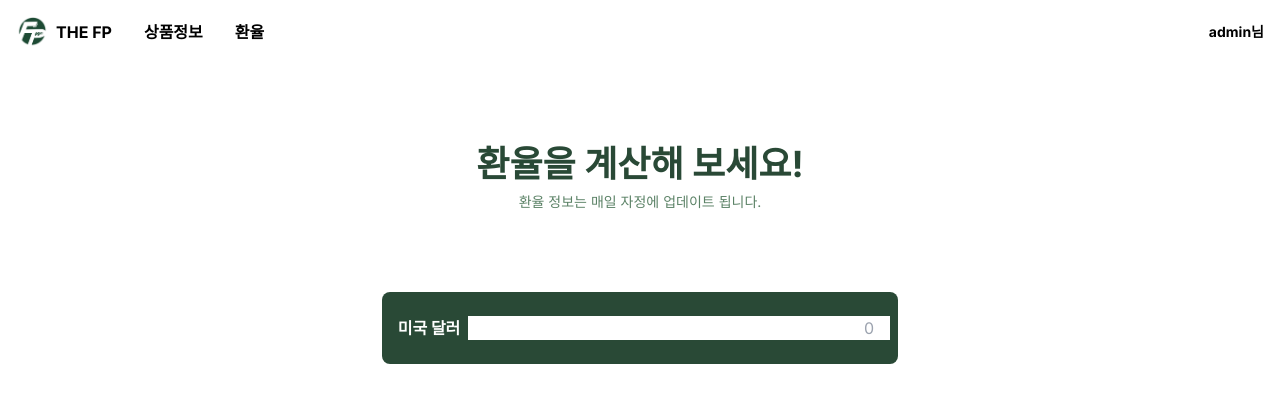
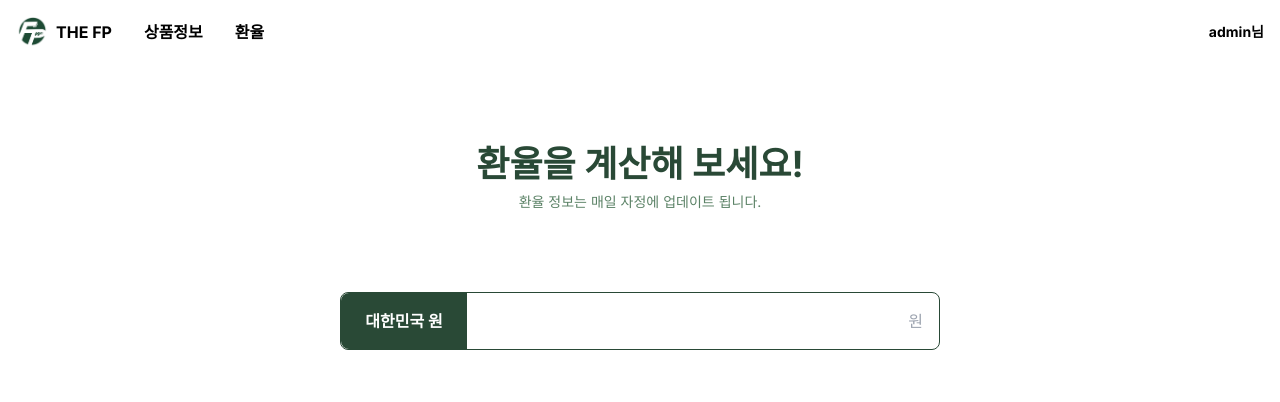
Before and after one commit to coolfin/thefp_FE, a Vue app: page /main/exchange in a window 1280 px wide. Shown: the top 402 px of the page. Built offline with nearby package versions, Linux system fonts and the light colour scheme.

Commit message:
design: 환율 input 디자인 구성

```diff
--- a/src/views/ExchangeView.vue
+++ b/src/views/ExchangeView.vue
@@ -9,11 +9,13 @@
     </div>
 
     <!-- input -->
-    <div class="bg-theme p-2 rounded-lg">
-      <div class="w-[500px] flex items-center py-4">
+    <div
+      class="w-[600px] bg-white border border-theme rounded-lg flex justify-between items-center"
+    >
+      <div class="flex items-center p-4 bg-theme rounded-l-lg">
         <select
           v-model="FromselectedExchange"
-          class="text-white font-bold focus:outline-none appearance-none bg-transparent text-center"
+          class="text-white px-2 font-bold focus:outline-none appearance-none bg-transparent text-center"
         >
           <option
             v-for="exchange in dummyExchange"
@@ -24,14 +26,15 @@
             {{ exchange.name }}
           </option>
         </select>
-        <input
-          type="text"
-          placeholder="0"
-          class="text-theme flex-1 focus:outline-none text-end pr-4"
-          v-model="FromNum"
-          @input="calExchange"
-        />
       </div>
+
+      <input
+        type="text"
+        :placeholder="FromselectedExchange.symbol"
+        class="text-theme flex-1 focus:outline-none text-end pr-4"
+        v-model="FromNum"
+        @input="calExchange"
+      />
     </div>
 
     <!-- result -->
@@ -39,9 +42,9 @@
       v-if="FromNum && ToNum"
       class="text-theme gap-y-4 text-4xl font-bold flex flex-col justify-center items-center"
     >
-      <p>{{ FromNum }}$</p>
+      <p>{{ FromNum }} 원</p>
       <p>=</p>
-      <p>{{ ToNum }}{{ FromselectedExchange.symbol }}</p>
+      <p>{{ ToNum }} {{ FromselectedExchange.symbol }}</p>
     </div>
   </div>
 </template>
@@ -51,13 +54,18 @@ import { ref, watch } from 'vue';
 const FromNum = ref('');
 const ToNum = ref('');
 
-const FromselectedExchange = ref({ name: '미국 달러', rate: 1, symbol: '$' });
+const FromselectedExchange = ref({
+  name: '대한민국 원',
+  rate: 1,
+  symbol: '원',
+});
 
 const dummyExchange = ref([
-  { name: '미국 달러', rate: 1, symbol: '$' },
-  { name: '대한민국 원', rate: 1130, symbol: '₩' },
-  { name: '유럽 유로', rate: 0.84, symbol: '€' },
-  { name: '일본 엔', rate: 110, symbol: '¥' },
+  { name: '대한민국 원', rate: 1, symbol: '원' },
+  { name: '미국 달러', rate: 0.00073, symbol: '달러' },
+  { name: '유럽 유로', rate: 0.00068, symbol: '유로' },
+  { name: '일본 엔', rate: 0.11, symbol: '엔' },
+  { name: '중국 위안', rate: 0.0053, symbol: '위안' },
 ]);
 
 watch(FromselectedExchange, () => {
```
